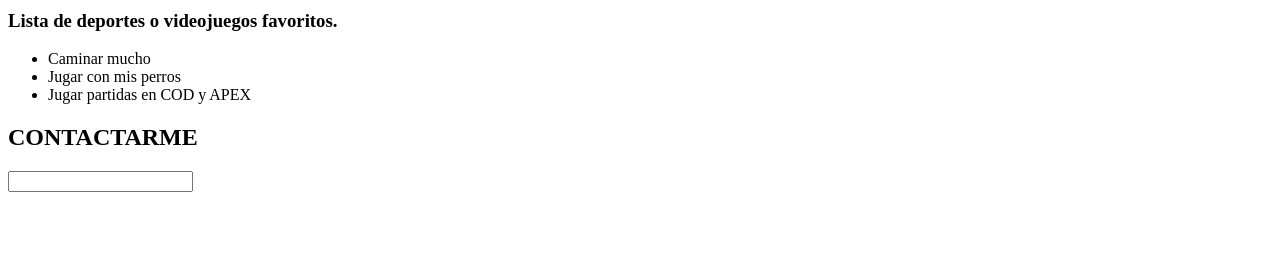
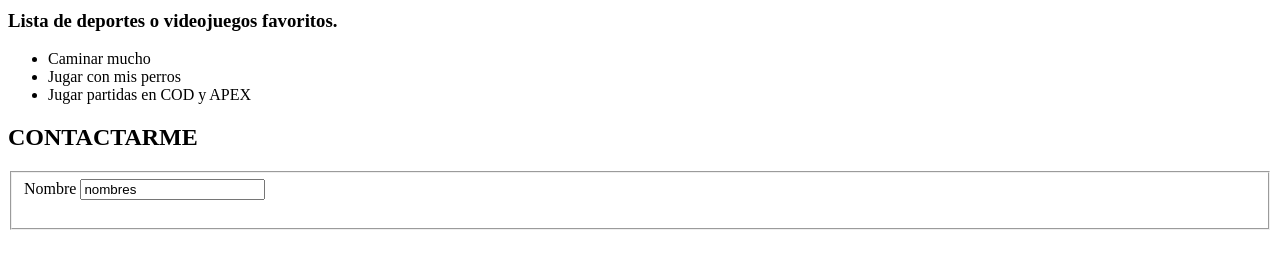
Before and after one commit to Andherson24/SOBRE-MI-PAGINA, a plain HTML site: page index.html in a window 1280 px wide. Shown: the part 485-754 px from the top of the page. Drawn offline with Linux system fonts and the light colour scheme.

Commit message:
TODO 18,19

```diff
--- a/index.html
+++ b/index.html
@@ -87,13 +87,18 @@
 			<!--TODO 15-->
 			<h2>CONTACTARME</h2>
 			<!--TODO 16-->
-			<form action="">
-				<!--TODO 17-->
-				<input type=" ">
+			<form action=""></form>
+			<!--TODO 17-->
+			<fieldset>
+				<!--TODO 18, 19-->
+				<label for="nombres">Nombre</label>
+				<input type="text" value="nombres" id="nombres" name="nombres-apellidos"  placeholder="tu nombre"><br><br>
+
+
 
 
 			</form>
-
+			</fieldset>
 		</section>
 
 
```
